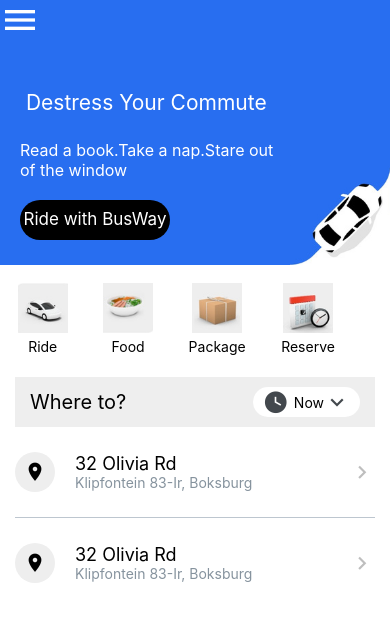
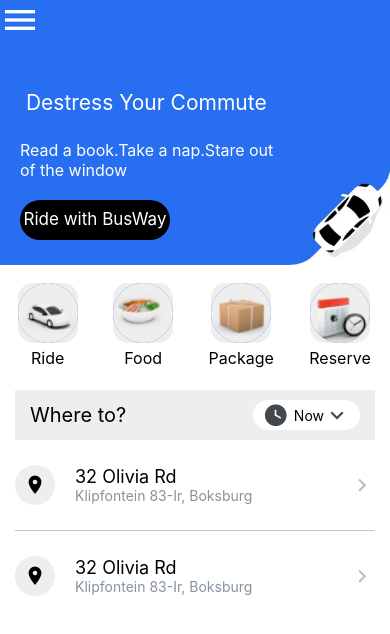
Before and after one commit to Soumadip-cmd/BusWay, a React Native app in the folder busway/: screen / in a window 390 px wide. Shown: the top 634 px of the page. Built offline with nearby package versions, Linux system fonts and the light colour scheme; what react-native-status-bar-height would draw is missing.

Commit message:
updatred

```diff
--- a/busway/src/screens/HomeScreen.js
+++ b/busway/src/screens/HomeScreen.js
@@ -147,6 +147,10 @@
         alignItems:"center",
         justifyContent:"center"
       },
+      title:{
+        color:colors.black,
+        fontSize:16
+      },
       view9:{
         width:4,
         height:4,
@@ -271,7 +275,10 @@
       },
       image2:{
         backgroundColor:colors.blue,
-        paddingLeft:20
+        paddingLeft:20,
+        height:60,
+        width:60,
+         borderRadius:30
       },
       image1:{
         height:100,
@@ -280,14 +287,15 @@
       conatainer:{
         flex:1,
         backgroundColor:colors.white,
-        paddingBottom:30,
+        paddingBottom:40,
         paddingTop:parameters.statusBarHeight
       },
       header:{
         backgroundColor:colors.blue,
+        height:parameters.headerHeight,
+      alignItems:"flex-start"
 
-        height:parameters.headerHeight,
-        alignItems:'flex-start'
+
       }
 
 })
```
